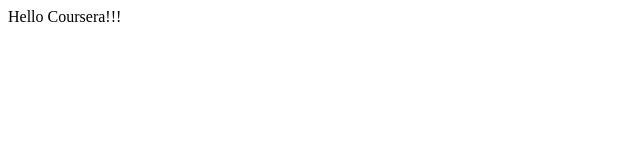
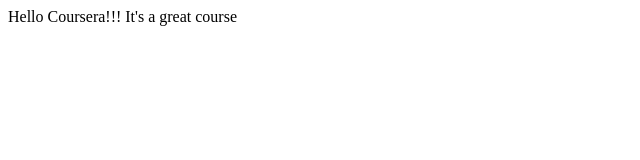
Before and after one commit to OksanaNovi/coursera-test, a plain HTML site: page site/index.html in a window 1280 px wide. Shown: the whole page, without its empty margins (0-640 px from the left). Drawn offline with Linux system fonts and the light colour scheme.

Commit message:
Small addition to our page content.

```diff
--- a/site/index.html
+++ b/site/index.html
@@ -4,6 +4,6 @@
 	<title>Hello Coursera!!</title>
 </head>
 <body>
-<h>Hello Coursera!!!</h>
+<h>Hello Coursera!!! It's a great course</h>
 </body>
 </html>
```
